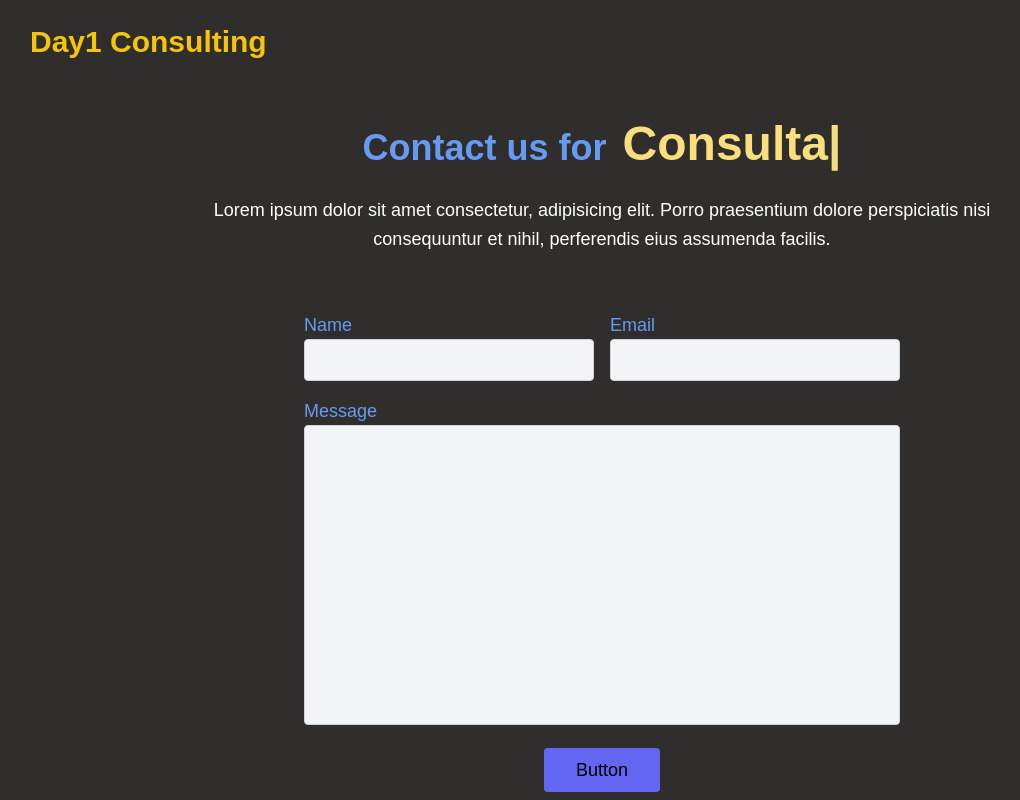
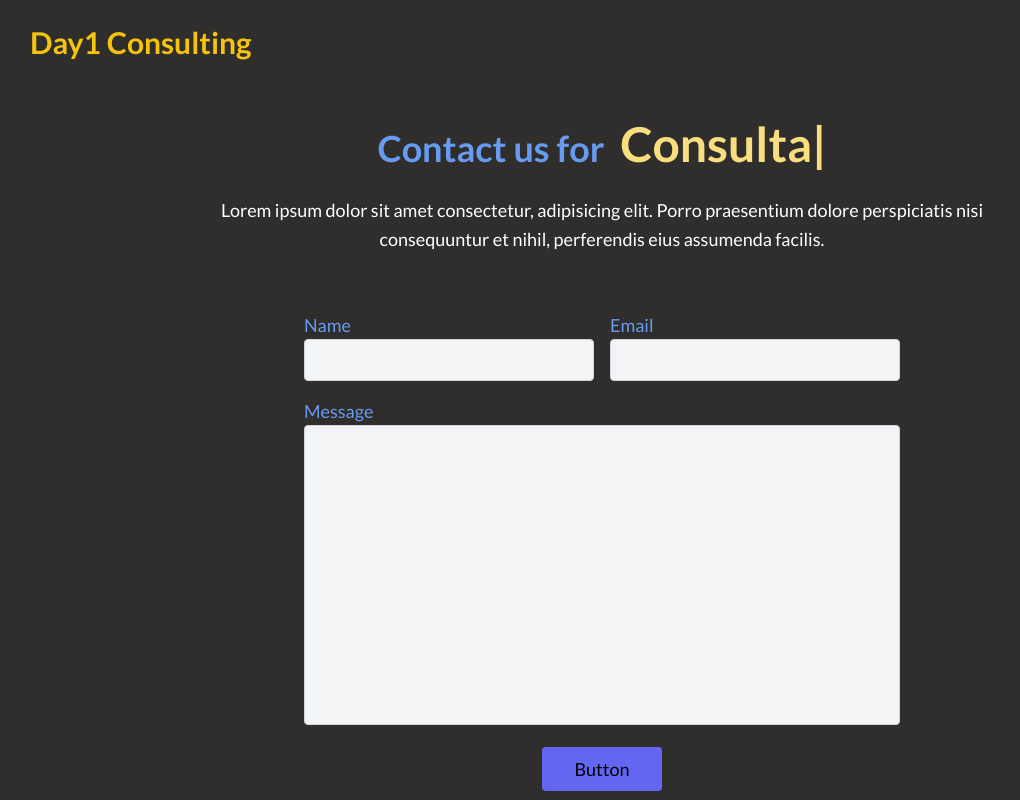
Before and after one commit to Abby1129/day1consulting, a React (Create React App) app: page /contact in a window 1280 px wide. Shown: the top 800 px of the page, without its empty margins (38-1058 px from the left). Built offline with nearby package versions, Linux system fonts and the light colour scheme.

Commit message:
Change font family

```diff
--- a/public/index.html
+++ b/public/index.html
@@ -10,6 +10,12 @@
       content="Web site created using create-react-app"
     />
     <link rel="apple-touch-icon" href="%PUBLIC_URL%/logo192.png" />
+    <link rel="preconnect" href="https://fonts.googleapis.com" />
+    <link rel="preconnect" href="https://fonts.gstatic.com" crossorigin />
+    <link
+      href="https://fonts.googleapis.com/css2?family=Lato:wght@400;700&display=swap"
+      rel="stylesheet"
+    />
     <!--
       manifest.json provides metadata used when your web app is installed on a
       user's mobile device or desktop. See https://developers.google.com/web/fundamentals/web-app-manifest/
--- a/src/components/About.jsx
+++ b/src/components/About.jsx
@@ -7,7 +7,7 @@ const About = () => {
   return (
     <section
       id="about"
-      className="bg-[#2F2E2C] text-white py-16  w-full sm:h-screen lg:h-[850px]"
+      className="bg-[#2F2E2C] text-white py-16  w-full sm:h-screen lg:h-[850px]  font-lato"
     >
       {/* sm:h-screen sm-py-8 */}
       <div className="max-w-[1240px] mx-auto grid md:grid-cols-2 lg:py-12  px-8 sm:mt-9">
--- a/src/components/Contact.jsx
+++ b/src/components/Contact.jsx
@@ -5,7 +5,7 @@ import { Link } from "react-router-dom";
 const Contact = () => {
   return (
     <>
-      <section id="contact" className="text-gray-700 relative bg-[#2F2E2C] ">
+      <section id="contact" className="text-gray-700 relative bg-[#2F2E2C]  font-lato">
         <div className="px-3 py-8 sm:py-6 mx-auto">
           <Link
             to="/"
--- a/src/components/Footer.jsx
+++ b/src/components/Footer.jsx
@@ -11,7 +11,7 @@ import {
 
 const Footer = () => {
   return (
-    <footer className="w-full bg-[#F6C40A] text-[#2F2E2C]">
+    <footer className="w-full bg-[#F6C40A] text-[#2F2E2C]  font-lato">
       <div className="max-w-[1240px] flex lg:flex-row sm:flex-col mx-auto items-center py-8 px-4 justify-around">
         <div className="flex justify-between w-[200px] text-xl py-3 mr-3">
           <a href="www.github.com">
--- a/src/components/Hero.jsx
+++ b/src/components/Hero.jsx
@@ -6,7 +6,7 @@ const Hero = () => {
   return (
     <header
       id="home"
-      className="relative flex items-center justify-center h-screen  overflow-hidden"
+      className="relative flex items-center justify-center h-screen  overflow-hidden  font-lato"
     >
       <div className="relative z-30 p-5 text-2xl text-white  ">
         <p className="text-[#679BF1]  font-bold p-2">GROW YOUR BUSINESS</p>
--- a/src/components/Navbar.jsx
+++ b/src/components/Navbar.jsx
@@ -32,12 +32,12 @@ const Navbar = () => {
   return (
     <nav
       scrollnav={getValue.toString(scrollNav)}
-      className="flex sm:justify-between lg:justify-around items-center w-screen h-24 bg-[#2f2e2c] fixed drop-shadow-lg px-4 z-50 text-white "
+      className="flex sm:justify-between lg:justify-around items-center w-screen h-24 bg-[#2f2e2c] fixed drop-shadow-lg px-4 z-50 text-white font-lato"
     >
       <LinkR
         to="/"
         onClick={toggleHome}
-        className="text-[#ffc40a] text-3xl font-bold mr-4 mx-8"
+        className="text-[#ffc40a] text-3xl font-bold mr-4 mx-8 "
       >
         Day1 Consulting.
       </LinkR>
--- a/src/components/Services.jsx
+++ b/src/components/Services.jsx
@@ -5,7 +5,7 @@ import Service3 from "../assets/service3.png";
 
 const Services = () => {
   return (
-    <section id="services" className="w-full py-16 lg:h-[860px] ">
+    <section id="services" className="w-full py-16 lg:h-[860px]  font-lato">
       <h1 className="text-4xl text-center font-bold lg:py-8 sm:py-2  text-[#679BF1]  ">
         What We Offer
       </h1>
--- a/src/components/Team.jsx
+++ b/src/components/Team.jsx
@@ -7,7 +7,7 @@ const Team = () => {
   return (
     <section
       id="team"
-      className="bg-[#2F2E2C] text-white py-4  w-full sm:h-screen lg:h-[850px] px-9"
+      className="bg-[#2F2E2C] text-white py-4  w-full sm:h-screen lg:h-[850px] px-9  font-lato"
     >
       <div className="max-w-[1240px] mx-auto grid md:grid-cols-2 lg:mt-20 sm:mt-12 mb-6">
         <div className="flex flex-col justify-center  sm:mt-0 ">
--- a/src/index.css
+++ b/src/index.css
@@ -17,12 +17,12 @@
     @apply text-white border bg-cyan-600 border-cyan-600
     hover:bg-transparent hover:text-cyan-600 rounded-md;
   } */
-* {
+/* * {
   box-sizing: border-box;
   margin: 0;
   padding: 0;
   font-family: "Encode Sans Expanded", sans-serif;
-}
+} */
 
 @layer base {
   li {
--- a/tailwind.config.js
+++ b/tailwind.config.js
@@ -1,7 +1,11 @@
 module.exports = {
   content: ["./src/**/*.{js,jsx,ts,tsx}"],
   theme: {
-    extend: {},
+    extend: {
+      fontFamily: {
+        'lato': ["Lato", "sans-serif"],
+      },
+    },
   },
   plugins: [],
 };
```
